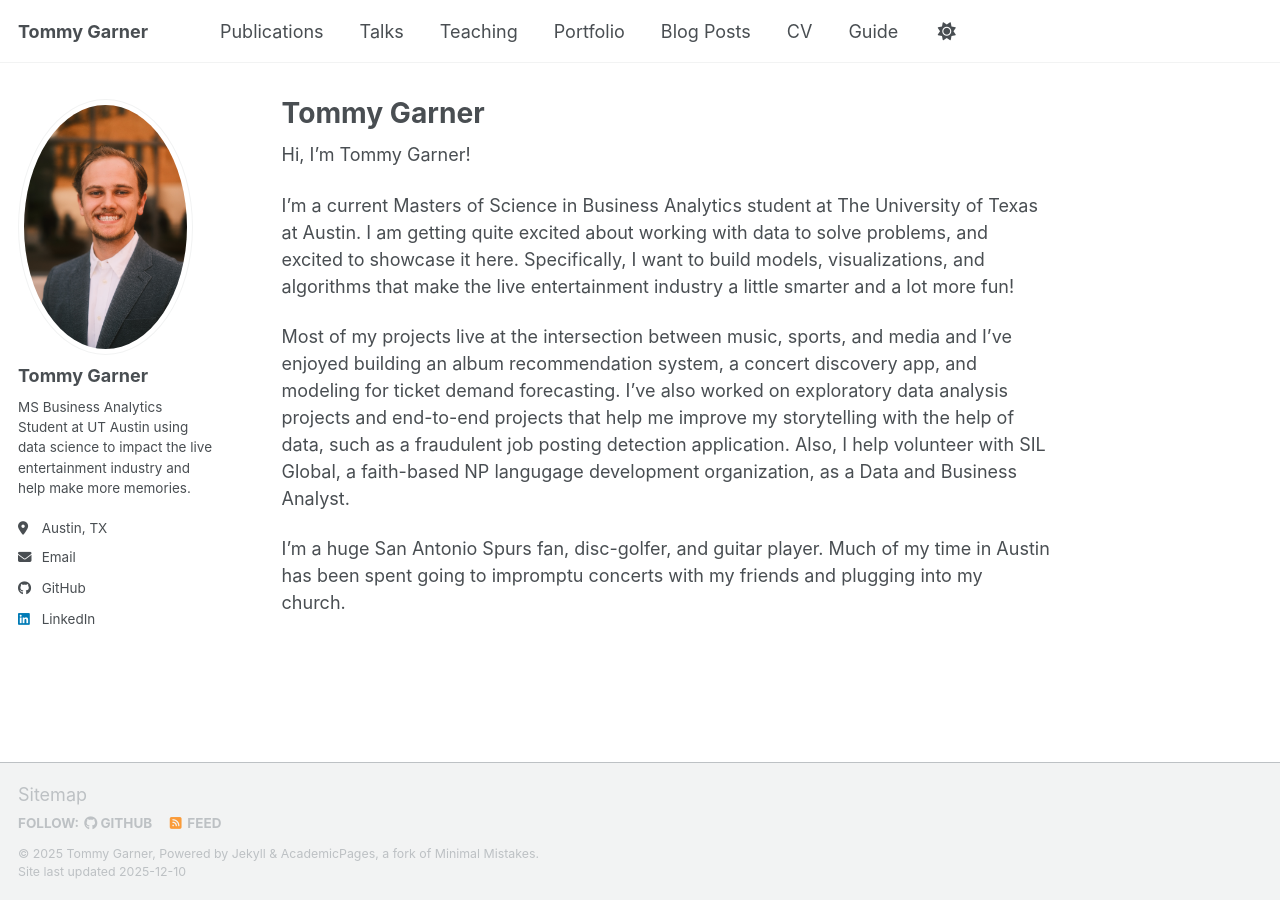
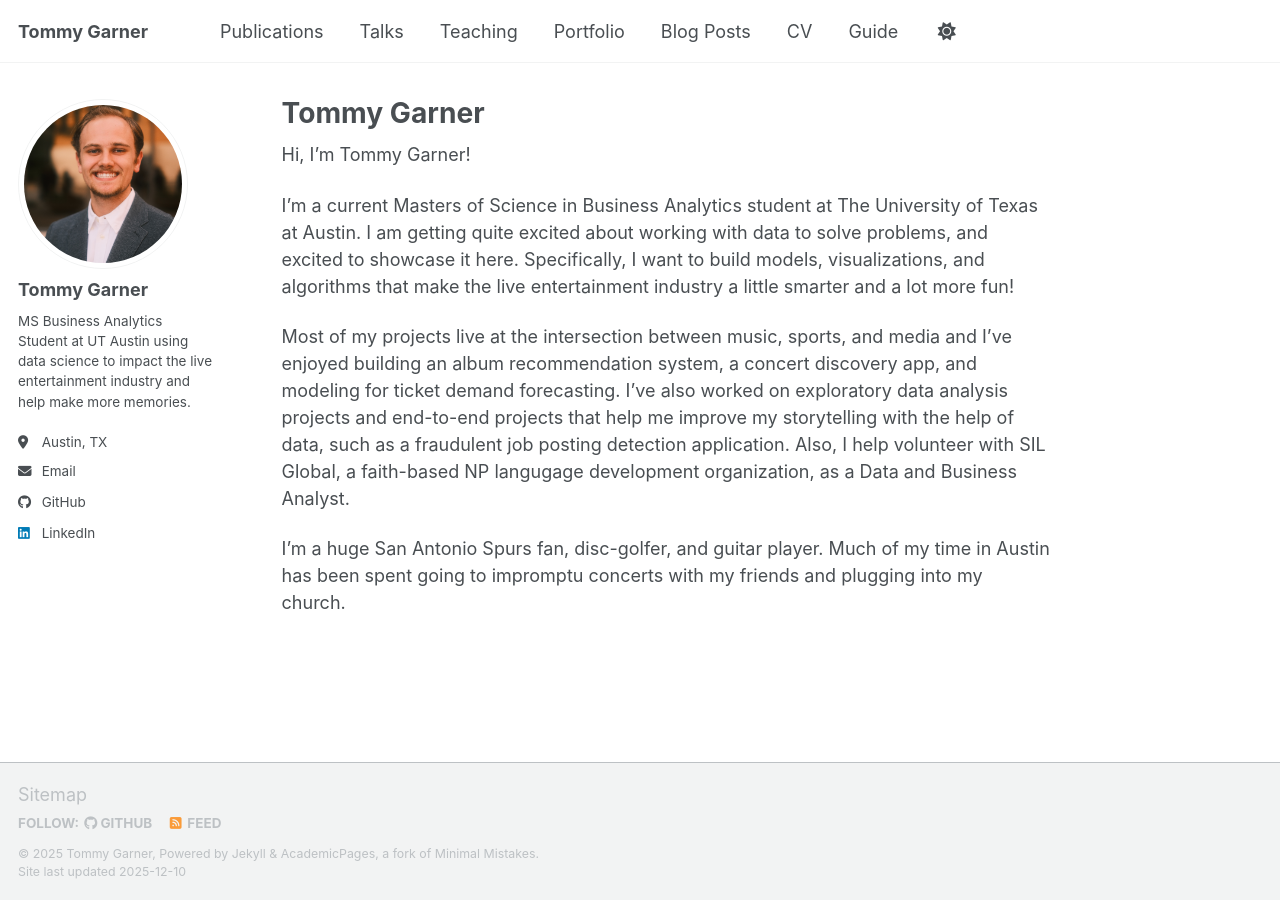
Before and after one commit to tommygarner/tommygarner.github.io, a Jekyll site: the page built from _pages/about.md, in a window 1280 px wide. Built offline with Jekyll 4.4.1, drawn with Linux system fonts in a browser that asks for light colours; a script bundle is joined from its source files by our own code; library files that are not in the unit come from our copies.

Commit message:
Update main.scss

```diff
--- a/assets/css/main.scss
+++ b/assets/css/main.scss
@@ -38,3 +38,9 @@
     "vendor/font-awesome/solid",
     "vendor/font-awesome/brands"
 ;
+
+.author__avatar img {
+  max-width: 170px;
+  max-height: 170px;
+  object-fit: cover;
+}
```
